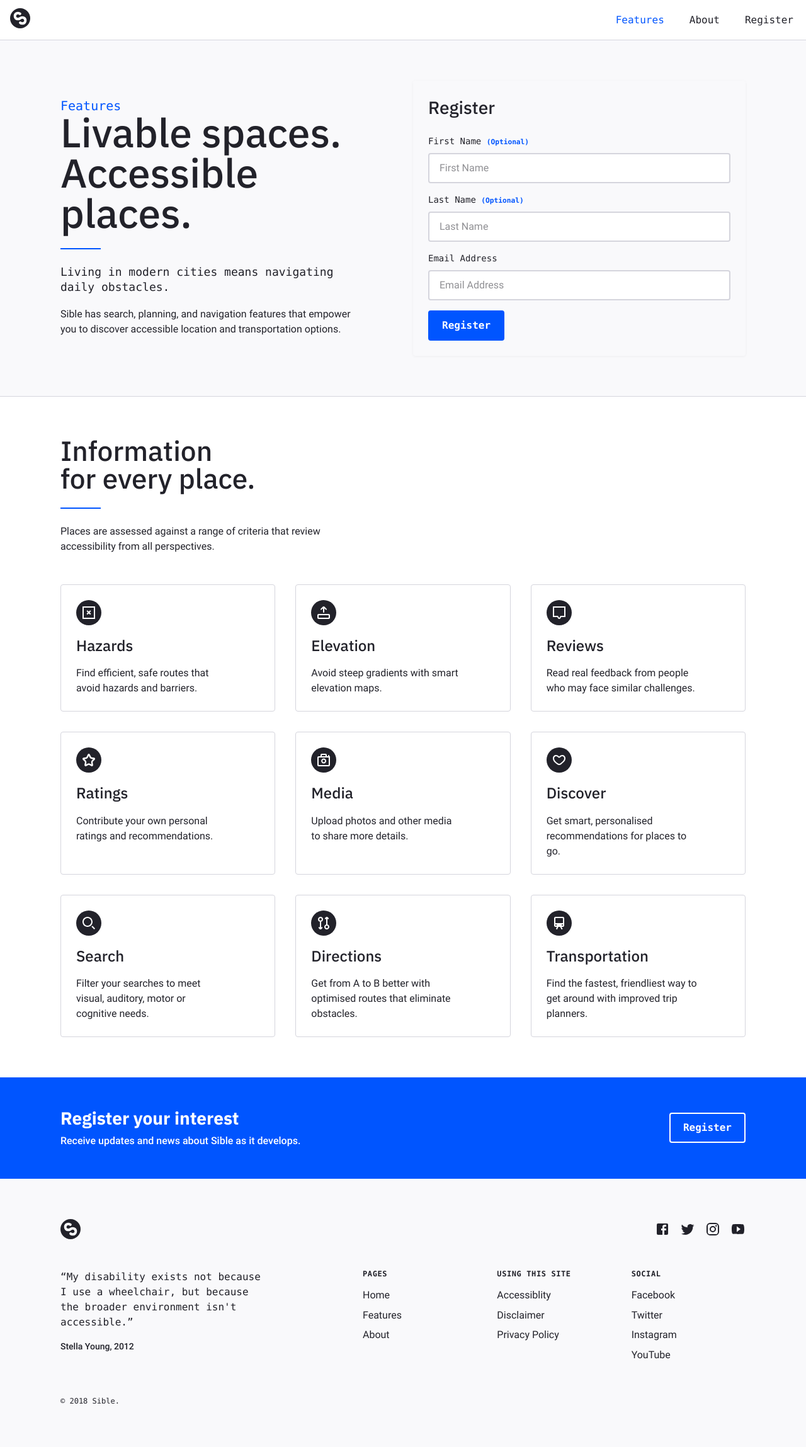
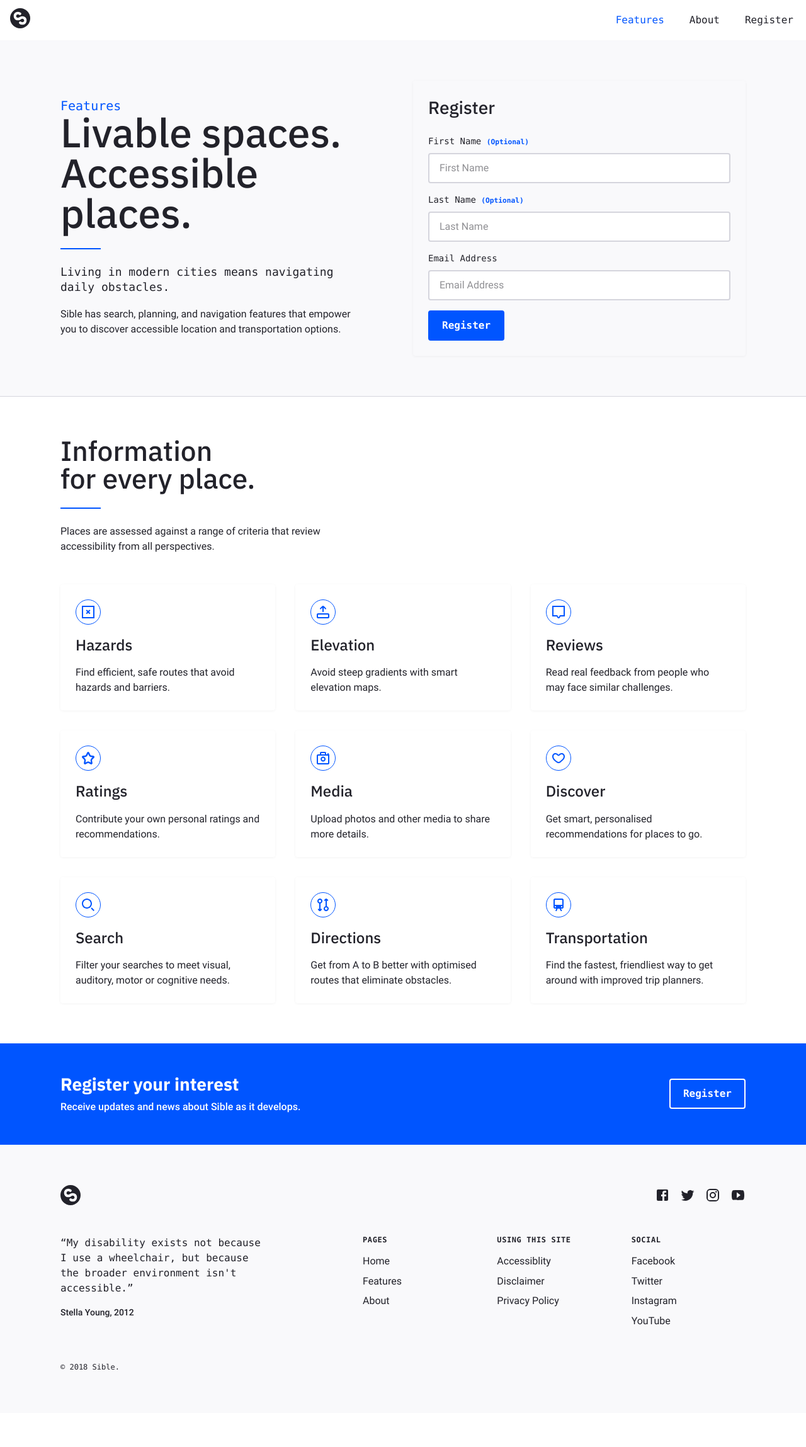
Before and after one commit to scottdejonge/sible.org, a Jekyll site: the page built from pages/features.html, in a window 1280 px wide. Shown: the whole page at 63% size. Built offline with Jekyll 4.4.1, drawn with Linux system fonts in a browser that asks for light colours; some web fonts are replaced; after the commit the page ends 2244 px from its top, so only the background shows below that.

Commit message:
Global border, substutie borders for shadows on marketing pages

```diff
--- a/_includes/template/header.html
+++ b/_includes/template/header.html
@@ -1,4 +1,4 @@
-<header id="header" class="header background-white color-dark border-bottom" role="banner">
+<header id="header" class="header background-white color-dark shadow-xs" role="banner">
   <div class="flex-none hidden-xs">
     {% include template/logo.html %}
   </div>
--- a/assets/css/_globals.css
+++ b/assets/css/_globals.css
@@ -42,7 +42,7 @@
    * Shadow
    */
 
-  --shadow-color: color(var(--dark) a(5%));
+  --shadow-color: color(var(--dark) a(10%));
 
   /**
    * Gutter
@@ -80,7 +80,7 @@
    * Border
    */
 
-  --border-width: 1px;
+  --border-width: 0.125rem;
   --border-style: solid;
   --border-color: var(--light);
   --border-radius: 0.25em;
--- a/assets/css/component/divider.css
+++ b/assets/css/component/divider.css
@@ -1,5 +1,4 @@
 .divider {
   margin-left: 0;
-  height: 0.125rem;
   width: 4rem;
 }
--- a/pages/features.html
+++ b/pages/features.html
@@ -23,15 +23,15 @@ permalink: /features/
         <div class="column">
           <div class="column-inner">
 
-            <section class="flex flex-column flex-auto padding-s border-radius border">
+            <section class="flex flex-column flex-auto padding-s border-radius shadow-m">
               <header class="flex-none margin-bottom-xs">
-                <figure class="symbol color-white background-dark">
+                <figure class="symbol color-primary border border-color-primary">
                   {% include icon/hazard.svg %}
                 </figure>
               </header>
               <div class="flex-auto">
                 <h3>Hazards</h3>
-                <p class="max-width-15rem">Find efficient, safe routes that avoid hazards and barriers.</p>
+                <p class="max-width-20rem">Find efficient, safe routes that avoid hazards and barriers.</p>
               </div>
             </section>
 
@@ -41,15 +41,15 @@ permalink: /features/
         <div class="column">
           <div class="column-inner">
 
-            <section class="flex flex-column flex-auto padding-s border-radius border">
+            <section class="flex flex-column flex-auto padding-s border-radius shadow-m">
               <header class="flex-none margin-bottom-xs">
-                <figure class="symbol color-white background-dark">
+                <figure class="symbol color-primary border border-color-primary">
                   {% include icon/elevation.svg %}
                 </figure>
               </header>
               <div class="flex-auto">
                 <h3>Elevation</h3>
-                <p class="max-width-15rem">Avoid steep gradients with smart elevation maps. </p>
+                <p class="max-width-20rem">Avoid steep gradients with smart elevation maps. </p>
               </div>
             </section>
 
@@ -59,15 +59,15 @@ permalink: /features/
         <div class="column">
           <div class="column-inner">
 
-            <section class="flex flex-column flex-auto padding-s border-radius border">
+            <section class="flex flex-column flex-auto padding-s border-radius shadow-m">
               <header class="flex-none margin-bottom-xs">
-                <figure class="symbol color-white background-dark">
+                <figure class="symbol color-primary border border-color-primary">
                   {% include icon/message.svg %}
                 </figure>
               </header>
               <div class="flex-auto">
                 <h3>Reviews</h3>
-                <p class="max-width-15rem">Read real feedback from people who may face similar challenges.</p>
+                <p class="max-width-20rem">Read real feedback from people who may face similar challenges.</p>
               </div>
             </section>
 
@@ -77,15 +77,15 @@ permalink: /features/
         <div class="column">
           <div class="column-inner">
 
-            <section class="flex flex-column flex-auto padding-s border-radius border">
+            <section class="flex flex-column flex-auto padding-s border-radius shadow-m">
               <header class="flex-none margin-bottom-xs">
-                <figure class="symbol color-white background-dark">
+                <figure class="symbol color-primary border border-color-primary">
                   {% include icon/star.svg %}
                 </figure>
               </header>
               <div class="flex-auto">
                 <h3>Ratings</h3>
-                <p class="max-width-15rem">Contribute your own personal ratings and recommendations.</p>
+                <p class="max-width-20rem">Contribute your own personal ratings and recommendations.</p>
               </div>
             </section>
 
@@ -95,15 +95,15 @@ permalink: /features/
         <div class="column">
           <div class="column-inner">
 
-            <section class="flex flex-column flex-auto padding-s border-radius border">
+            <section class="flex flex-column flex-auto padding-s border-radius shadow-m">
               <header class="flex-none margin-bottom-xs">
-                <figure class="symbol color-white background-dark">
+                <figure class="symbol color-primary border border-color-primary">
                   {% include icon/camera.svg %}
                 </figure>
               </header>
               <div class="flex-auto">
                 <h3>Media</h3>
-                <p class="max-width-15rem">Upload photos and other media to share more details.</p>
+                <p class="max-width-20rem">Upload photos and other media to share more details.</p>
               </div>
             </section>
 
@@ -113,15 +113,15 @@ permalink: /features/
         <div class="column">
           <div class="column-inner">
 
-            <section class="flex flex-column flex-auto padding-s border-radius border">
+            <section class="flex flex-column flex-auto padding-s border-radius shadow-m">
               <header class="flex-none margin-bottom-xs">
-                <figure class="symbol color-white background-dark">
+                <figure class="symbol color-primary border border-color-primary">
                   {% include icon/discover.svg %}
                 </figure>
               </header>
               <div class="flex-auto">
                 <h3>Discover</h3>
-                <p class="max-width-15rem">Get smart, personalised recommendations for places to go.</p>
+                <p class="max-width-20rem">Get smart, personalised recommendations for places to go.</p>
               </div>
             </section>
 
@@ -131,15 +131,15 @@ permalink: /features/
         <div class="column">
           <div class="column-inner">
 
-            <section class="flex flex-column flex-auto padding-s border-radius border">
+            <section class="flex flex-column flex-auto padding-s border-radius shadow-m">
               <header class="flex-none margin-bottom-xs">
-                <figure class="symbol color-white background-dark">
+                <figure class="symbol color-primary border border-color-primary">
                   {% include icon/search.svg %}
                 </figure>
               </header>
               <div class="flex-auto">
                 <h3>Search</h3>
-                <p class="max-width-15rem">Filter your searches to meet visual, auditory, motor or cognitive needs.</p>
+                <p class="max-width-20rem">Filter your searches to meet visual, auditory, motor or cognitive needs.</p>
               </div>
             </section>
 
@@ -149,15 +149,15 @@ permalink: /features/
         <div class="column">
           <div class="column-inner">
 
-            <section class="flex flex-column flex-auto padding-s border-radius border">
+            <section class="flex flex-column flex-auto padding-s border-radius shadow-m">
               <header class="flex-none margin-bottom-xs">
-                <figure class="symbol color-white background-dark">
+                <figure class="symbol color-primary border border-color-primary">
                   {% include icon/directions.svg %}
                 </figure>
               </header>
               <div class="flex-auto">
                 <h3>Directions</h3>
-                <p class="max-width-15rem">Get from A to B better with optimised routes that eliminate obstacles.</p>
+                <p class="max-width-20rem">Get from A to B better with optimised routes that eliminate obstacles.</p>
               </div>
             </section>
 
@@ -167,15 +167,15 @@ permalink: /features/
         <div class="column">
           <div class="column-inner">
 
-            <section class="flex flex-column flex-auto padding-s border-radius border">
+            <section class="flex flex-column flex-auto padding-s border-radius shadow-m">
               <header class="flex-none margin-bottom-xs">
-                <figure class="symbol color-white background-dark">
+                <figure class="symbol color-primary border border-color-primary">
                   {% include icon/train.svg %}
                 </figure>
               </header>
               <div class="flex-auto">
                 <h3>Transportation</h3>
-                <p class="max-width-15rem">Find the fastest, friendliest way to get around with improved trip planners.</p>
+                <p class="max-width-20rem">Find the fastest, friendliest way to get around with improved trip planners.</p>
               </div>
             </section>
 
```
Also changed, not shown: pages/about.html (+12 -12 lines), pages/index.html (+18 -18 lines).
